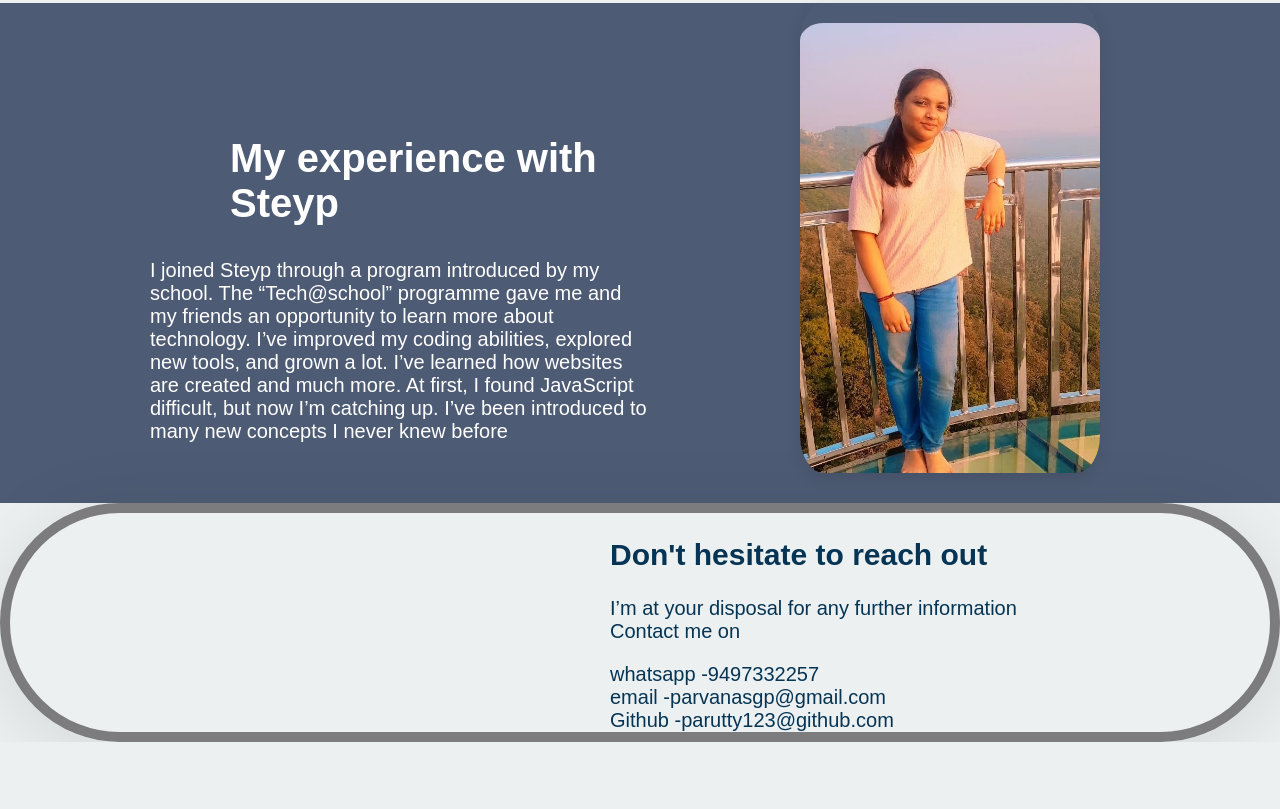
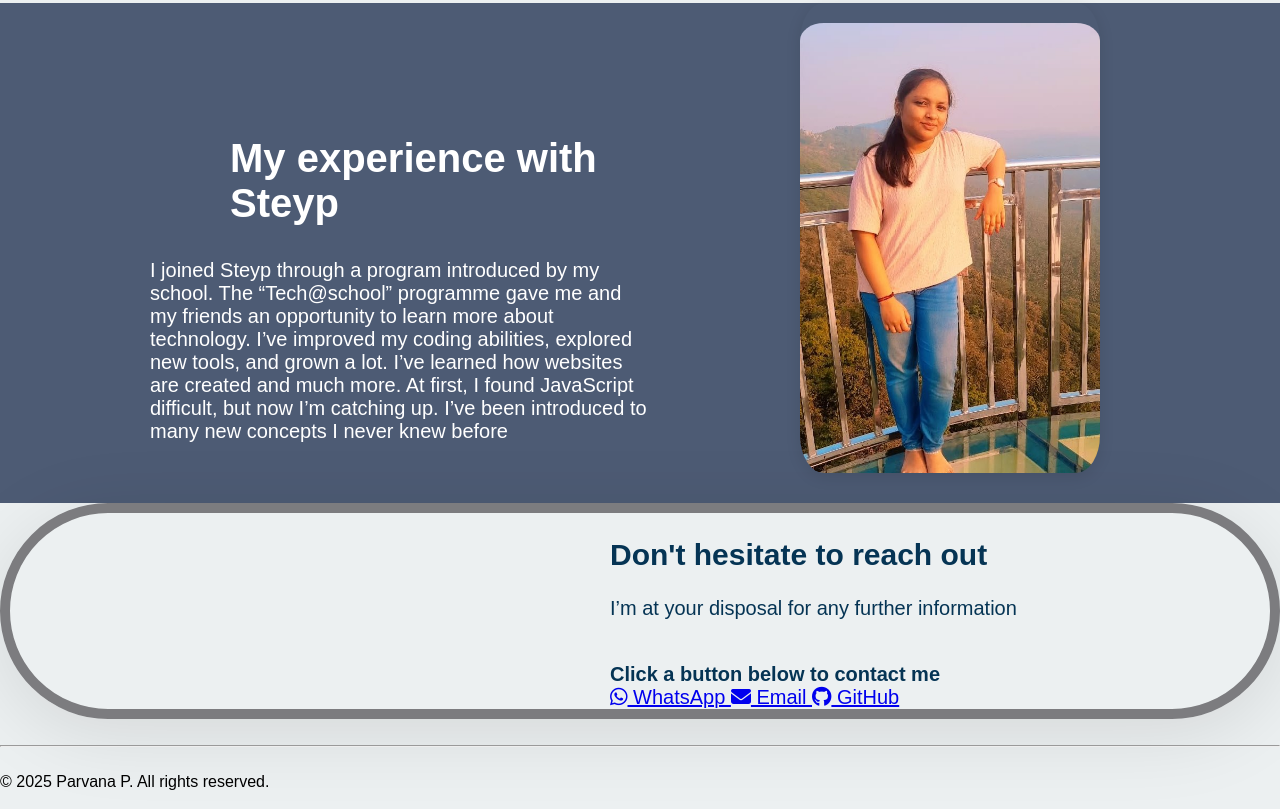
Before and after one commit to Parutty123/Portfolio, a plain HTML site: page index.html in a window 1280 px wide. Shown: the part 1358-2167 px from the top of the page. Before the commit the page ends 2100 px from the top, so only its background shows below. Drawn offline with Linux system fonts and the light colour scheme.

Commit message:
Update index.html

```diff
--- a/index.html
+++ b/index.html
@@ -3,6 +3,7 @@
 <head>
   <meta charset="UTF-8" />
   <meta name="viewport" content="width=device-width, initial-scale=1.0" />
+  <link rel="stylesheet" href="https://cdnjs.cloudflare.com/ajax/libs/font-awesome/6.4.0/css/all.min.css">
   <title>Parvana P | Portfolio</title>
   <link rel="stylesheet" href="parvana.css" />
   <script src="parvana.js" defer></script>
@@ -13,7 +14,7 @@
     <nav>
       <a href="#home">Home</a>
       <a href="#about">About</a>
-      <a href="#experience">My Experience</a>
+      <a href="#experience">Experience</a>
       <a href="#contact">Contact</a>
     </nav>
   </header>
@@ -73,18 +74,36 @@
       <img src="me.jpg" alt="Experience Image" class="right-image2" />
     </div>
   </section>
+
+
+
+
   <section id="contact" class="contact">
-      <h2>Don't hesitate to reach out</h2>
-      <p>I’m at your disposal for any further information
+          <h2>Don't hesitate to reach out</h2>
+      <p>I’m at your disposal for any further information</p>
         <br>
-         Contact me on</p>
-         whatsapp -9497332257
-         <br>
-        email    -parvanasgp@gmail.com
-         <br>
-         Github   -parutty123@github.com
+       <strong> Click a button below to contact me</strong>
 
+<div class="contact-links">
+  <a href="https://wa.me/9497332257?text=Hello%2C%20I%20would%20like%20to%20connect%20with%20you!" target="_blank" class="contact-btn whatsapp">
+    <i class="fab fa-whatsapp"></i> WhatsApp
+  </a>
+
+  <a href="mailto:parutty123@example.com" class="contact-btn email">
+    <i class="fas fa-envelope"></i> Email
+  </a>
+
+  <a href="https://github.com/parutty123" target="_blank" class="contact-btn github">
+    <i class="fab fa-github"></i> GitHub
+  </a>
+</div>
   </section>
+  <br/>
+  <hr/>
+  <br/>
 
+
+<footer>© 2025 Parvana P. All rights reserved.</footer>
+<br/>
 </body>
 </html>
```
